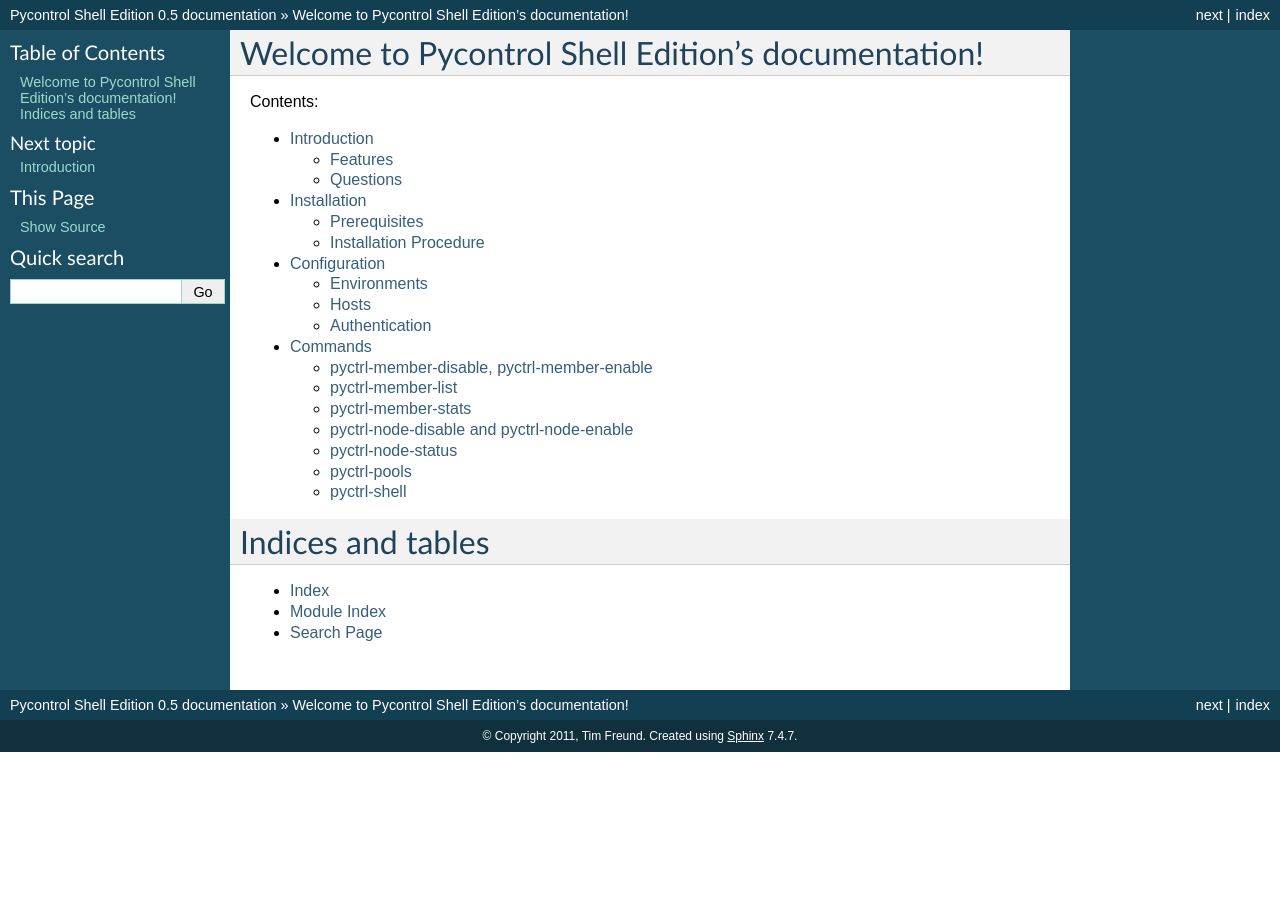
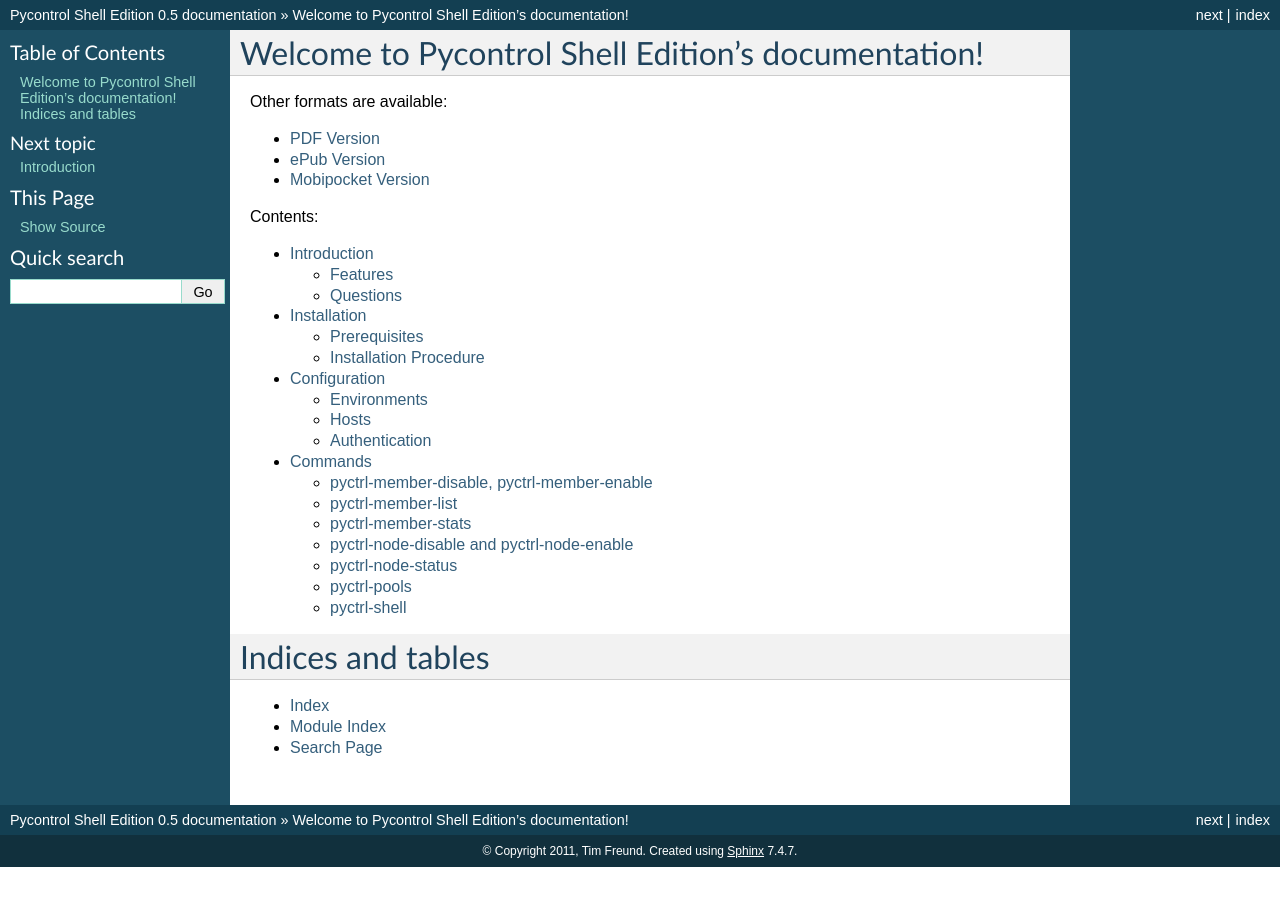
Before and after one commit to timfreund/pycontrol-shed, a Sphinx documentation site: the page built from docs/index.rst, in a window 1280 px wide. Built offline with Sphinx 7.4.7, drawn with Linux system fonts in a browser that asks for light colours.

Commit message:
We need pdf, epub, and mobi editions of the documentation.  Now we're legitimate. ;-)

```diff
--- a/docs/index.rst
+++ b/docs/index.rst
@@ -5,6 +5,12 @@
 
 Welcome to Pycontrol Shell Edition's documentation!
 ===================================================
+
+Other formats are available:
+
+* `PDF Version`_
+* `ePub Version`_
+* `Mobipocket Version`_
 
 Contents:
 
@@ -23,3 +29,8 @@
 * :ref:`genindex`
 * :ref:`modindex`
 * :ref:`search`
+
+
+.. _PDF Version: http://projects.freunds.net/pycontrol-shed/PycontrolShellEdition.pdf
+.. _ePub Version: http://projects.freunds.net/pycontrol-shed/PycontrolShellEdition.epub
+.. _Mobipocket Version: http://projects.freunds.net/pycontrol-shed/PycontrolShellEdition.mobi
```
Also changed, not shown: 1 other file.
